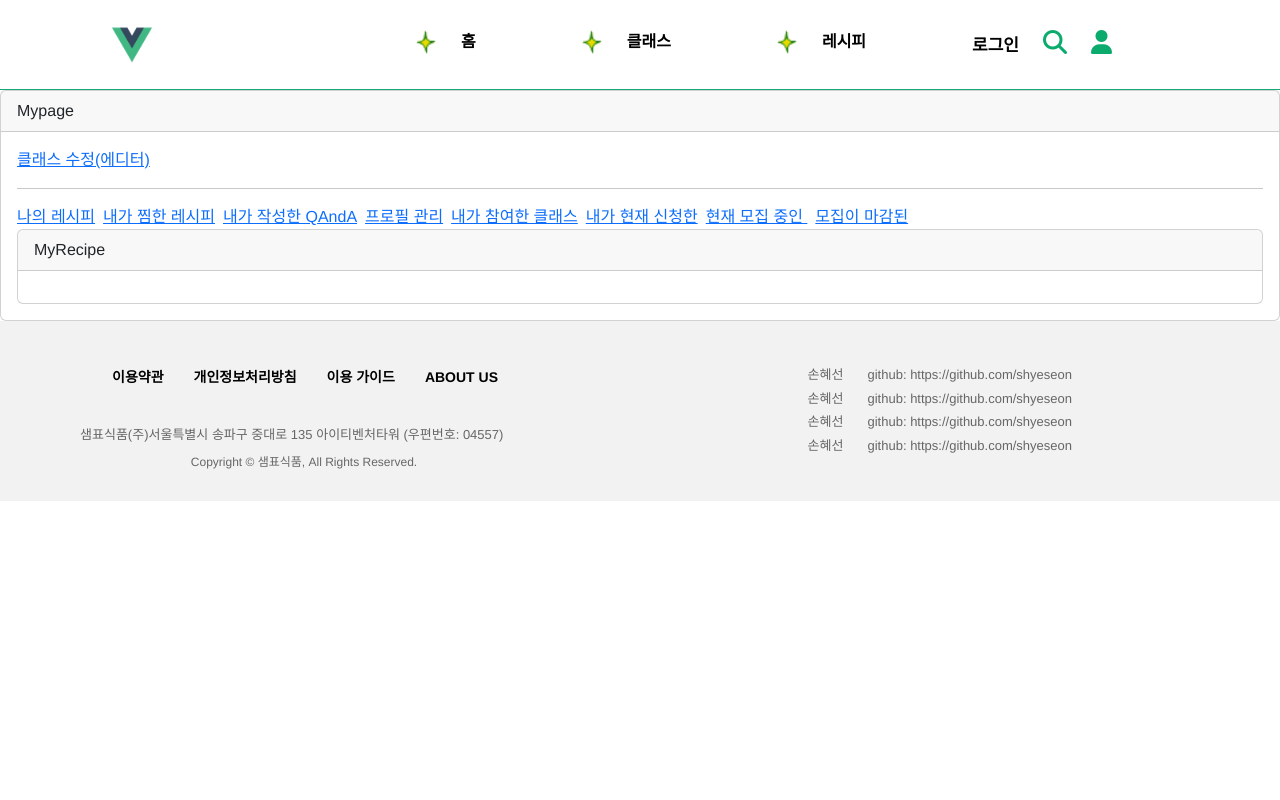
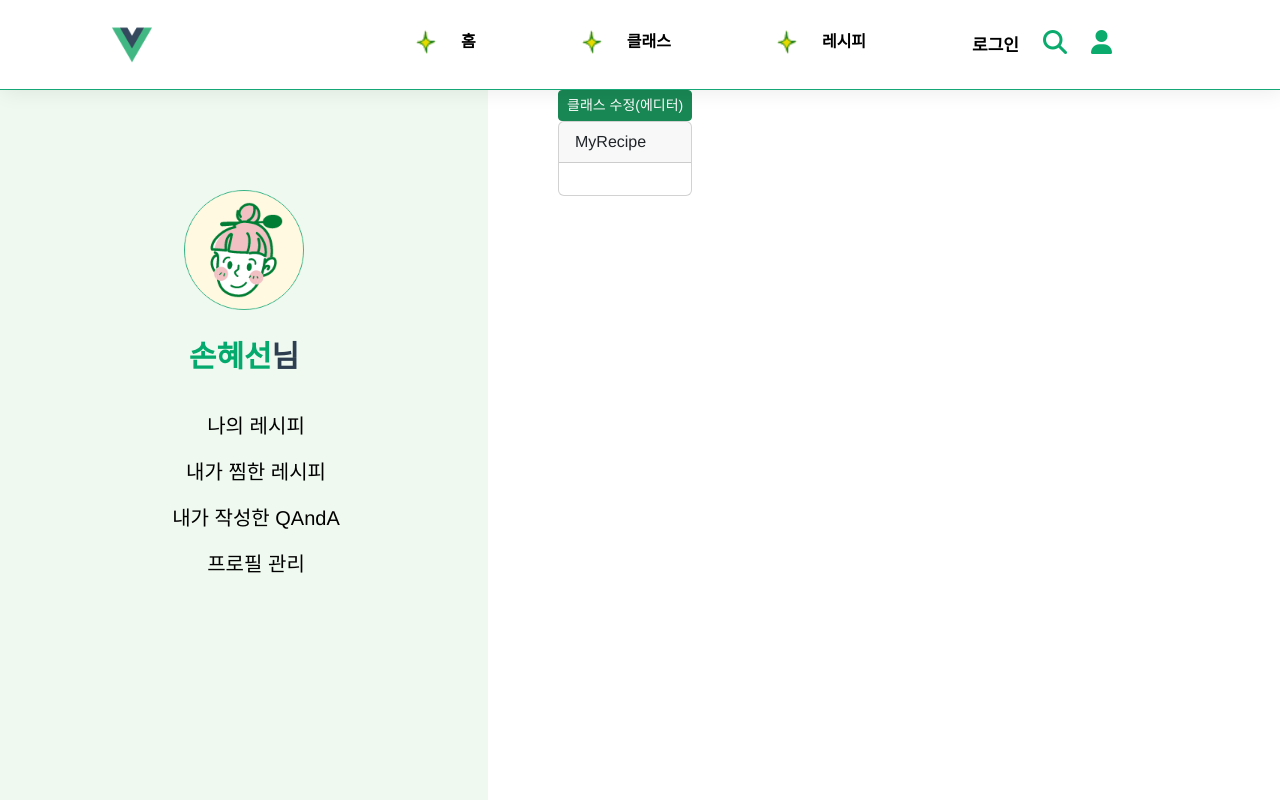
Before and after one commit to leek94/final_project_front_cooki, a Vue app: page /Member/MypageView/MyRecipe in a window 1280 px wide. Shown: the top 800 px of the page. Built offline with nearby package versions, Linux system fonts and the light colour scheme.

Commit message:
Design:modify ClassDetailView and add profile img

```diff
--- a/src/components/Header.vue
+++ b/src/components/Header.vue
@@ -35,7 +35,8 @@ import { RouterLink } from 'vue-router';
     height:5.625rem;
     border-bottom: 1px solid #15a775;
     box-shadow: 2px 2px 20px 0 rgba(0, 0, 0, 0.08);
-    font-size: 100%
+    font-size: 100%;
+    min-width: 75rem;
 }
 .header{
     font-size: 1.125rem;
--- a/src/views/Class/ClassDetailView/index.vue
+++ b/src/views/Class/ClassDetailView/index.vue
@@ -85,7 +85,7 @@
 * 예약제임으로 수업일 기준 4일 전부터 날짜변경 불가합니다.
 * 즐거운 수업이 되도록 항상 최선을 다하겠습니다. 찾아주셔서 감사합니다:)
               </pre>
-                <hr style="border-width:5px; margin:30px 0px"/>
+                <hr style="border-width:5px; margin:10px 0px"/>
         <nav class="navbar navbar-expand-sm navbar-light" style="text-align: center">
             <div class="container-fluid">
                 <ul class="navbar-nav d-flex w-100">
@@ -106,6 +106,9 @@
         </nav>
         <hr style="margin:10px"/>
         <RouterView/>
+        <div style="text-align: center; margin-top: 100px;">
+            <button class="backList btn btn-outline-success btn-sm">목록으로</button>
+        </div>
         </div>
 
 </template>
@@ -189,4 +192,11 @@ li{
   z-index: 9999;
   border: 1px solid #dee2e6;
 }
+.backList{
+    font-size: 1rem;
+    font-weight: bold;
+    padding:1.5rem 2.938rem 1.438rem 3rem;
+    border-radius: 38px;
+
+}
 </style>
--- a/src/views/Member/MypageView/index.vue
+++ b/src/views/Member/MypageView/index.vue
@@ -1,26 +1,29 @@
 <template>
-    <div class="card">
-        <div class="card-header">Mypage</div>
-        <div class="card-body">
-            <RouterLink class="me-2" to="/Class/ClassUpdateView">클래스 수정(에디터)</RouterLink>
-            <hr/>
+        <div class="d-flex">
+            <div class="mypage_bg">
+                <div>
+                    <img src="/images/photos/profile.png" width="120px" height="120px" style="margin-top: 100px; ">
+                </div>
+                <div class="d-flex username" style="justify-content: center">
+                    <div style="color:#04AA6D">손혜선  </div>
+                    <div> 님</div>
+                 </div>
+                <ul style="list-style-type: none;">
+                    <li><RouterLink class="me-2" to="/Member/MypageView/MyRecipe">나의 레시피</RouterLink></li>
+                    <li><RouterLink class="me-2" to="/Member/MypageView/MyLikeRecipe">내가 찜한 레시피</RouterLink></li>
+                    <li><RouterLink class="me-2" to="/Member/MypageView/MyQAndA">내가 작성한 QAndA</RouterLink></li>
+                    <li><RouterLink class="me-2" to="/Member/MypageView/MyProfile">프로필 관리</RouterLink></li>
+                </ul>
 
-            <div>
-                <RouterLink class="me-2" to="/Member/MypageView/MyRecipe">나의 레시피</RouterLink>
-                <RouterLink class="me-2" to="/Member/MypageView/MyLikeRecipe">내가 찜한 레시피</RouterLink>
-                <RouterLink class="me-2" to="/Member/MypageView/MyQAndA">내가 작성한 QAndA</RouterLink>
-                <RouterLink class="me-2" to="/Member/MypageView/MyProfile">프로필 관리</RouterLink>
-                <RouterLink class="me-2" to="/Member/MypageView/MyNowClass">내가 참여한 클래스</RouterLink>
-                <RouterLink class="me-2" to="/Member/MypageView/MyClassHistory">내가 현재 신청한</RouterLink>
-                <RouterLink class="me-2" to="/Member/MypageView/EditorNowRecruit">현재 모집 중인 </RouterLink>
-                <RouterLink class="me-2" to="/Member/MypageView/EditorRecruitHistory">모집이 마감된</RouterLink>
+            </div>
+            <div class="mypage_cont">
+                <RouterLink class="btn btn-success btn-sm" to="/Class/ClassUpdateView" >클래스 수정(에디터)</RouterLink>
+                <RouterView></RouterView>
+            </div>
 
 
-            </div>
+        </div>
 
-            <RouterView></RouterView>
-        </div>
-    </div>
 </template>
 
 <script setup>
@@ -28,4 +31,33 @@
 </script>
 
 <style scoped>
+.mypage_bg{
+    background-color:#eff9ef;
+  height: 100%;
+  width:30.5rem;
+  min-height: 100vh;
+  margin-right:4.375rem;
+  text-align: center;
+}
+
+.username{
+    font-size:30px;
+    font-weight: 800;
+    margin:1.5rem 0;
+}
+li a {
+  display: block;
+  color: #000;
+  padding: 8px 16px;
+  text-decoration: none;
+  font-size: 20px;
+}
+
+
+li a:hover:not(.active) {
+  background-color: #04AA6D;
+  color: white;
+}
+
+
 </style>
```
Also changed, not shown: public/images/photos/profile.png (added).
